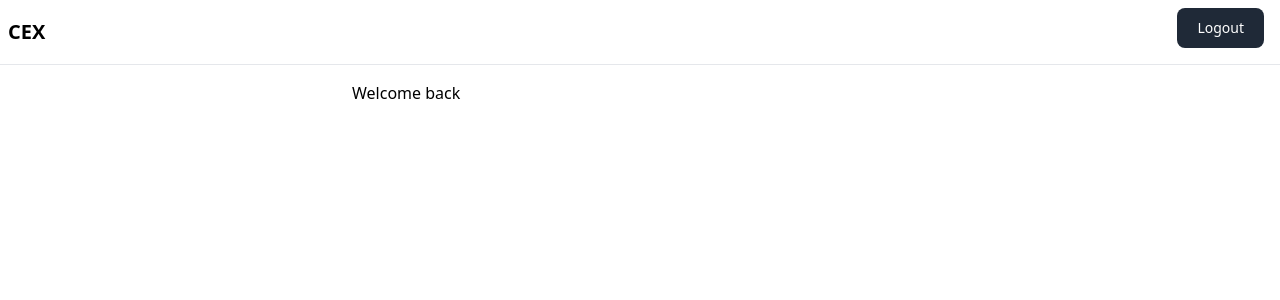
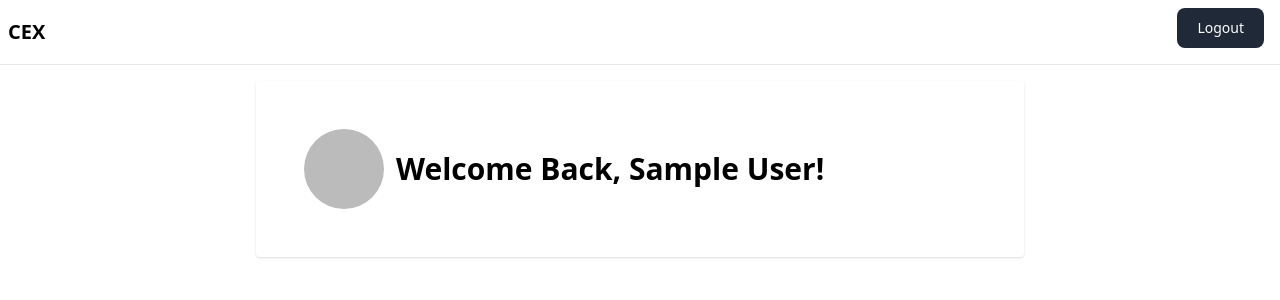
Before and after one commit to kishore28kumar/cex-platform, a Next.js app in the folder client/: page /dashboard in a window 1280 px wide. Shown: the top 300 px of the page. Built offline with nearby package versions, Linux system fonts and the light colour scheme; no server answers; sample sign-in values are in the browser's storage.

Commit message:
chore: display name and profile picture

```diff
--- a/client/app/dashboard/page.tsx
+++ b/client/app/dashboard/page.tsx
@@ -1,9 +1,36 @@
 "use client";
 import { useSession } from "next-auth/react";
+import { useRouter } from "next/navigation";
 
 export default function () {
   const session = useSession();
-  return <div className="pt-4 px-4 flex justify-center">
-    <div className="max-w-xl bg-white w-full rounded">Welcome back</div>
-    </div>;
+  const route = useRouter();
+
+  if (session.status == "loading") {
+    return <div>Loading...</div>;
+  }
+
+  if (!session.data?.user) {
+    route.push("/");
+  }
+
+  return (
+    <div className="pt-4 px-4 flex justify-center">
+      <div className="max-w-3xl bg-white w-full rounded shadow p-12 text-3xl font-bold">
+        <Greeting
+          image={session.data?.user?.image ?? ""}
+          name={session.data?.user?.name ?? ""}
+        />
+      </div>
+    </div>
+  );
 }
+
+function Greeting({ image, name }: { image: string; name: string }) {
+  return (
+    <div className="flex items-center">
+      <img className="rounded-full h-20 w-20" src={image} alt="" />
+      <div className="text-3xl font-bold pl-3">Welcome Back, {name}!</div>
+    </div>
+  );
+}
```
